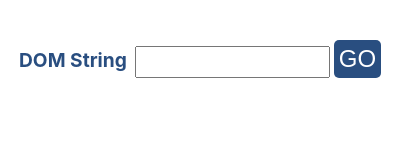
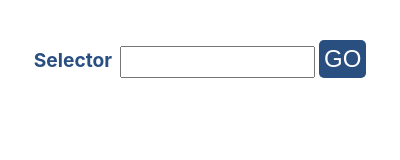
Before and after one commit to syakoo/DOM-capture, a browser extension: page public/popup.html in a window 400 px wide. Drawn offline with Linux system fonts and the light colour scheme; files that its build step writes are made by us from their sources.

Commit message:
update: change label in popup.html and .gitignore

```diff
--- a/public/popup.html
+++ b/public/popup.html
@@ -8,7 +8,7 @@
   <body>
     <div class="app">
       <form>
-        <label for="ss-input"> DOM String </label>
+        <label for="ss-input">Selector</label>
         <input id="ss-input" type="text" />
         <input id="ss-submit" type="submit" value="GO" />
       </form>
```
Also changed, not shown: 1 other file.
